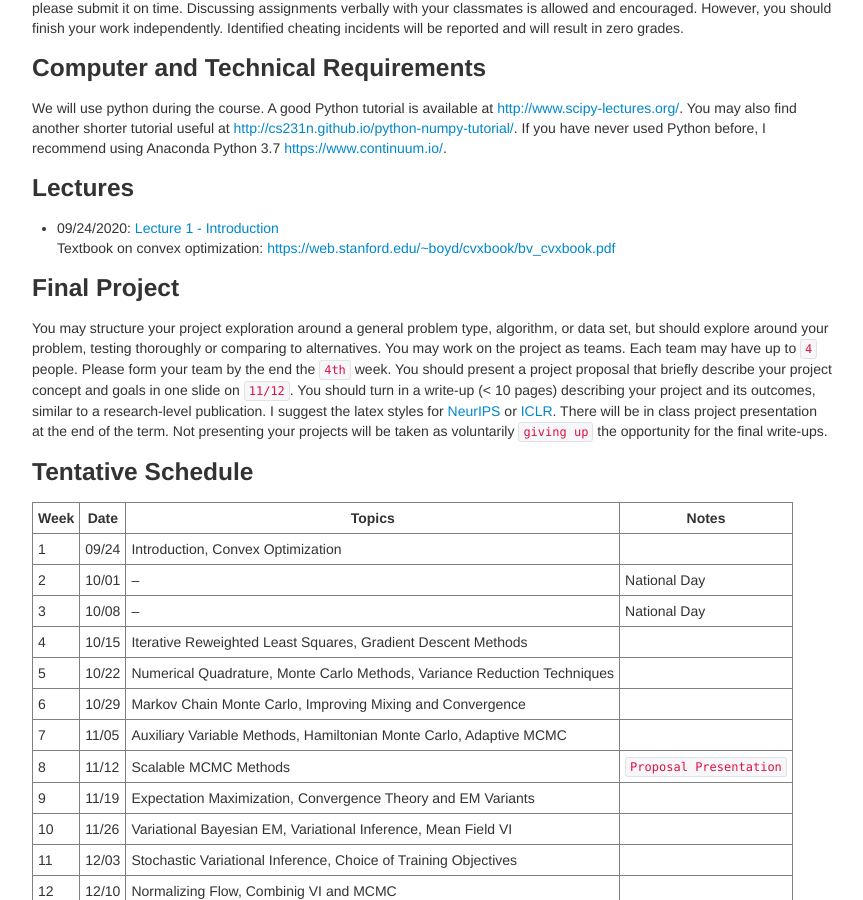
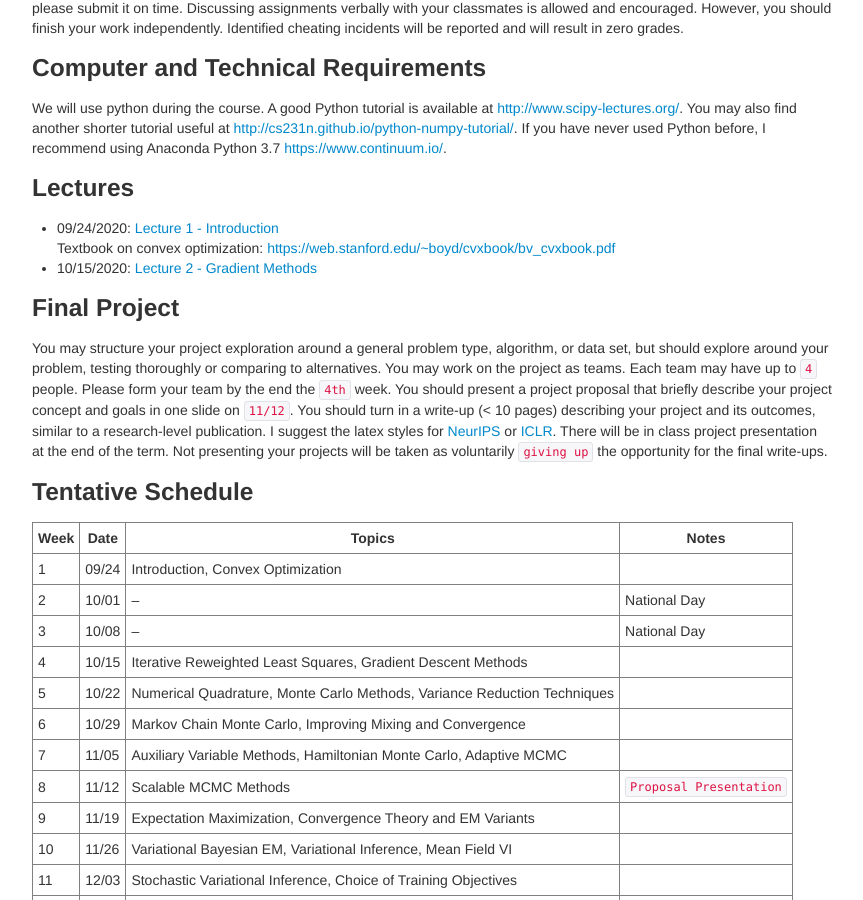
Before and after one commit to zcrabbit/zcrabbit.github.io, a Jekyll site: the page built from courses/smcm-f20.md, in a window 1280 px wide and 900 px high, scrolled down 905 px. Shown: the whole window, without its empty margins (208-1071 px from the left). Built offline with Jekyll 4.4.1, drawn with Linux system fonts in a browser that asks for light colours.

Commit message:
lecture 2 out

```diff
--- a/courses/smcm-f20.md
+++ b/courses/smcm-f20.md
@@ -38,6 +38,7 @@ We will use python during the course. A good Python tutorial is available at <ht
 ### Lectures
 - 09/24/2020: [Lecture 1 - Introduction]({{sites.baseurl}}/static/slides/smcm_fall20/lec01.pdf)
   Textbook on convex optimization: <https://web.stanford.edu/~boyd/cvxbook/bv_cvxbook.pdf>
+- 10/15/2020: [Lecture 2 - Gradient Methods]({{sites.baseurl}}/static/slides/smcm_fall20/lec02.pdf)
 
 ### Final Project
 You may structure your project exploration around a general problem type, algorithm, or data set, but should explore around your problem, testing thoroughly or comparing to alternatives. You may work on the project as teams. Each team may have up to `4` people. Please form your team by the end the `4th` week. You should present a project proposal that briefly describe your project concept and goals in one slide on `11/12`. You should turn in a write-up (< 10 pages) describing your project and its outcomes, similar to a research-level publication. I suggest the latex styles for [NeurIPS](https://nips.cc/Conferences/2019/PaperInformation/StyleFiles) or [ICLR](https://iclr.cc/Conferences/2019/CallForPapers). There will be in class project presentation at the end of the term. Not presenting your projects will be taken as voluntarily `giving up` the opportunity for the final write-ups.
```
Also changed, not shown: 3 other files.
